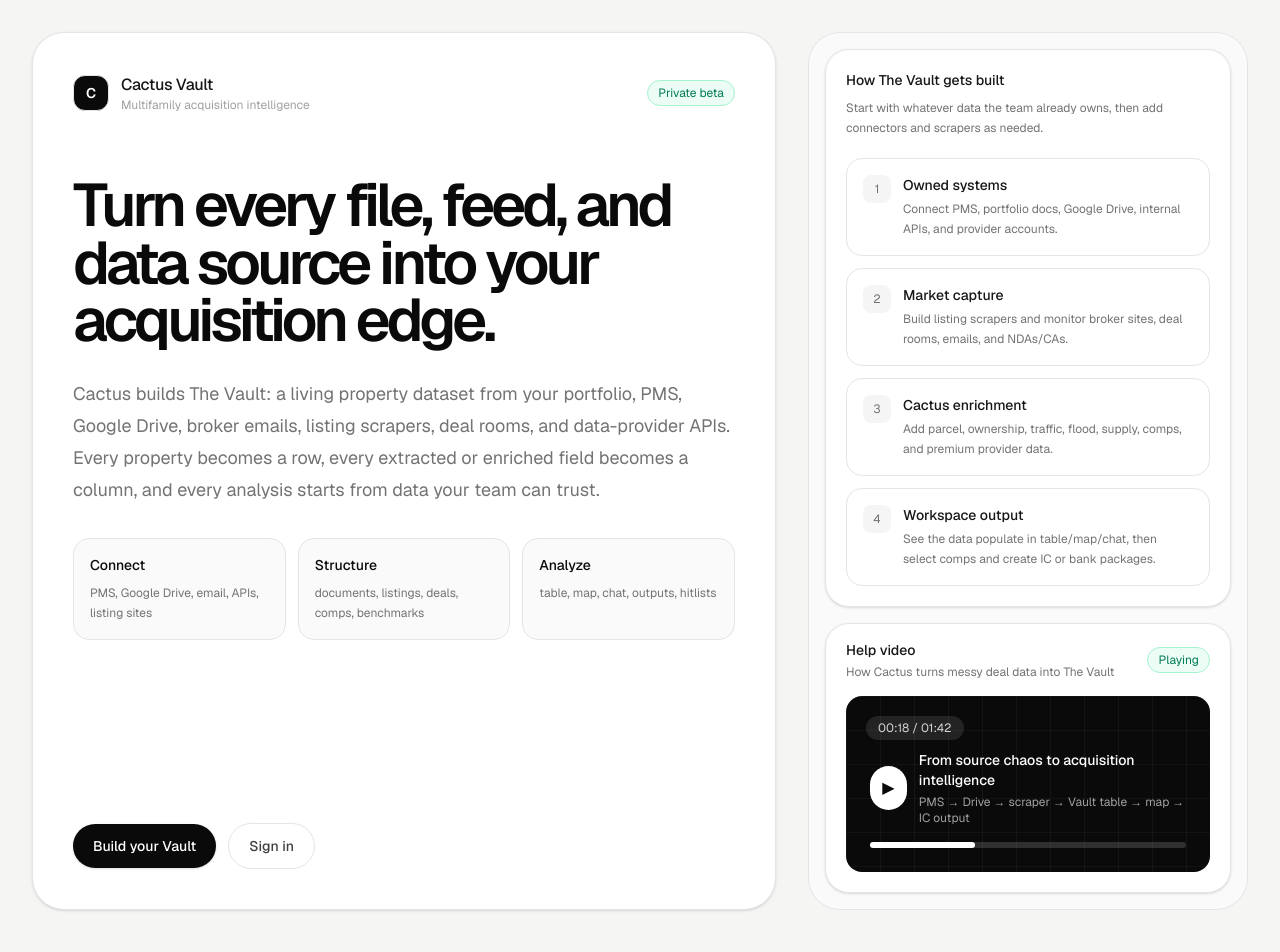
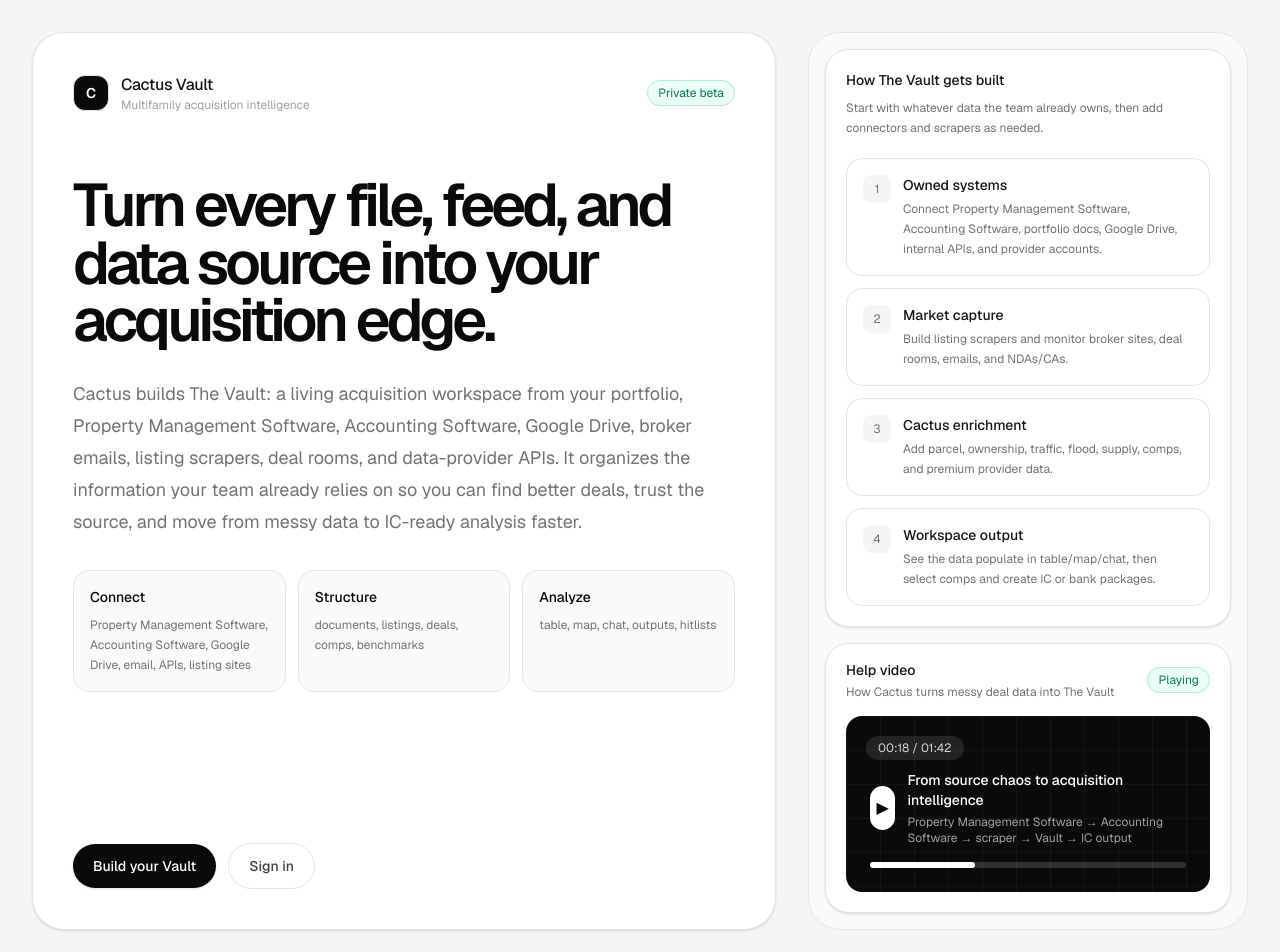
Before and after one commit to CactusCEO/cactus-vault-prototype, a Next.js app: page / in a window 1280 px wide. Shown: the top 952 px of the page. Built offline with nearby package versions, Linux system fonts and the light colour scheme.

Commit message:
copy: simplify Vault homepage positioning

```diff
--- a/src/app/page.tsx
+++ b/src/app/page.tsx
@@ -127,11 +127,11 @@
             Turn every file, feed, and data source into your acquisition edge.
           </h1>
           <p className="mt-7 max-w-3xl text-lg leading-8 text-neutral-500">
-            Cactus builds The Vault: a living property dataset from your portfolio, PMS, Google Drive, broker emails, listing scrapers, deal rooms, and data-provider APIs. Every property becomes a row, every extracted or enriched field becomes a column, and every analysis starts from data your team can trust.
+            Cactus builds The Vault: a living acquisition workspace from your portfolio, Property Management Software, Accounting Software, Google Drive, broker emails, listing scrapers, deal rooms, and data-provider APIs. It organizes the information your team already relies on so you can find better deals, trust the source, and move from messy data to IC-ready analysis faster.
           </p>
           <div className="mt-8 grid max-w-3xl grid-cols-3 gap-3">
             {[
-              ["Connect", "PMS, Google Drive, email, APIs, listing sites"],
+              ["Connect", "Property Management Software, Accounting Software, Google Drive, email, APIs, listing sites"],
               ["Structure", "documents, listings, deals, comps, benchmarks"],
               ["Analyze", "table, map, chat, outputs, hitlists"],
             ].map(([title, note]) => (
@@ -153,7 +153,7 @@
           <p className="mt-2 text-xs leading-5 text-neutral-500">Start with whatever data the team already owns, then add connectors and scrapers as needed.</p>
           <div className="mt-5 space-y-3">
             {[
-              ["Owned systems", "Connect PMS, portfolio docs, Google Drive, internal APIs, and provider accounts."],
+              ["Owned systems", "Connect Property Management Software, Accounting Software, portfolio docs, Google Drive, internal APIs, and provider accounts."],
               ["Market capture", "Build listing scrapers and monitor broker sites, deal rooms, emails, and NDAs/CAs."],
               ["Cactus enrichment", "Add parcel, ownership, traffic, flood, supply, comps, and premium provider data."],
               ["Workspace output", "See the data populate in table/map/chat, then select comps and create IC or bank packages."],
@@ -186,7 +186,7 @@
                 <div className="grid h-11 w-11 place-items-center rounded-full bg-white text-neutral-950">▶</div>
                 <div>
                   <p className="text-sm font-medium">From source chaos to acquisition intelligence</p>
-                  <p className="mt-1 text-xs text-neutral-400">PMS → Drive → scraper → Vault table → map → IC output</p>
+                  <p className="mt-1 text-xs text-neutral-400">Property Management Software → Accounting Software → scraper → Vault → IC output</p>
                 </div>
               </div>
               <div className="h-1.5 rounded-full bg-white/15"><div className="h-1.5 w-1/3 rounded-full bg-white" /></div>
```
